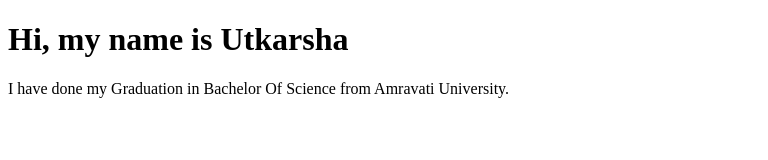
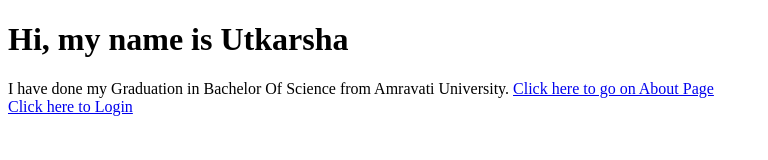
Before and after one commit to Utkarshende/Git-and-Git-Hub-Practice-2, a plain HTML site: page index.html in a window 1280 px wide. Shown: the whole page, without its empty margins (0-768 px from the left). Drawn offline with Linux system fonts and the light colour scheme.

Commit message:
anchor tag added

```diff
--- a/index.html
+++ b/index.html
@@ -9,7 +9,15 @@
     </h1>
     <div>
 I have done my Graduation in Bachelor Of Science from Amravati University.
+<a href="about.html">
+    Click here to go on About Page
+</a>
+<br/>
+<a href="login.html">
+    Click here to Login
+</a>
         </div>
+
 
 
 </body>
```
